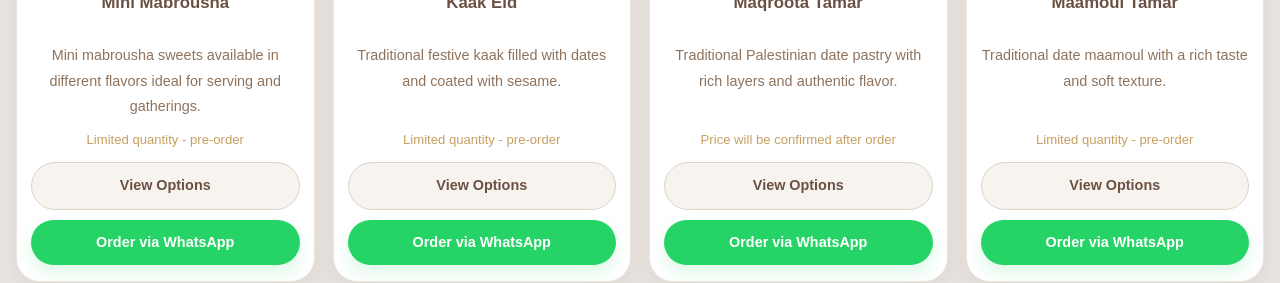
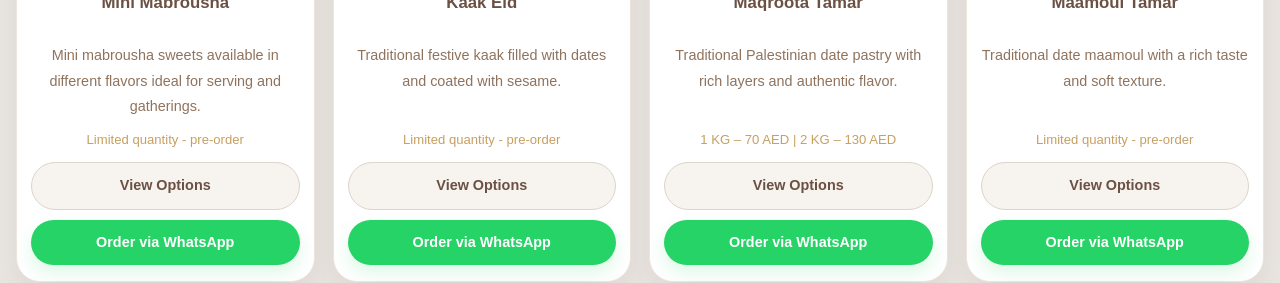
Before and after one commit to anwarmhejazy-afk/atom-of-sugar-app, a Next.js app: page / in a window 1280 px wide. Shown: the part 1120-1403 px from the top of the page. Built offline with nearby package versions, Linux system fonts and the light colour scheme.

Commit message:
Add Maqroota Tamar pricing

```diff
--- a/app/page.tsx
+++ b/app/page.tsx
@@ -164,15 +164,21 @@ const products: Product[] = [
       ar: "مقروطة تمر فلسطينية تقليدية بطبقات غنية ونكهة أصيلة.",
     },
     note: {
-      en: "Price will be confirmed after order",
-      ar: "سيتم تأكيد السعر بعد الطلب",
+      en: "1 KG – 70 AED | 2 KG – 130 AED",
+  ar: "كيلو ٧٠ درهم | ٢ كيلو ١٣٠ درهم",
     },
     options: [
-      {
-        id: "confirm-price",
-        labelEn: "Price will be confirmed after order",
-        labelAr: "سيتم تأكيد السعر بعد الطلب",
-        price: null,
+  {
+    id: "1kg",
+    labelEn: "1 KG – 70 AED",
+    labelAr: "كيلو – ٧٠ درهم",
+    price: 70,
+  },
+  {
+    id: "2kg",
+    labelEn: "2 KG – 130 AED",
+    labelAr: "٢ كيلو – ١٣٠ درهم",
+    price: 130,
       },
     ],
   },
```
